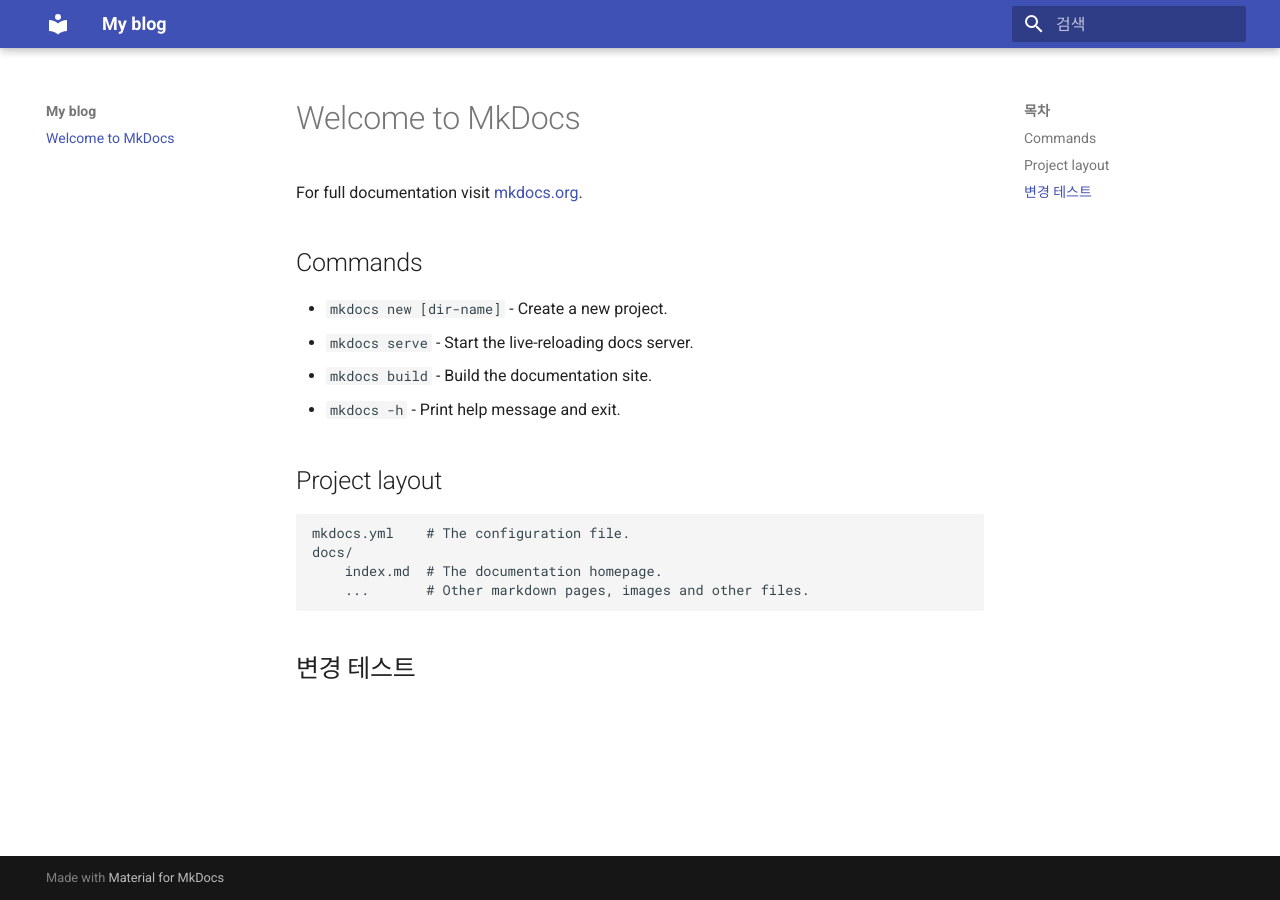
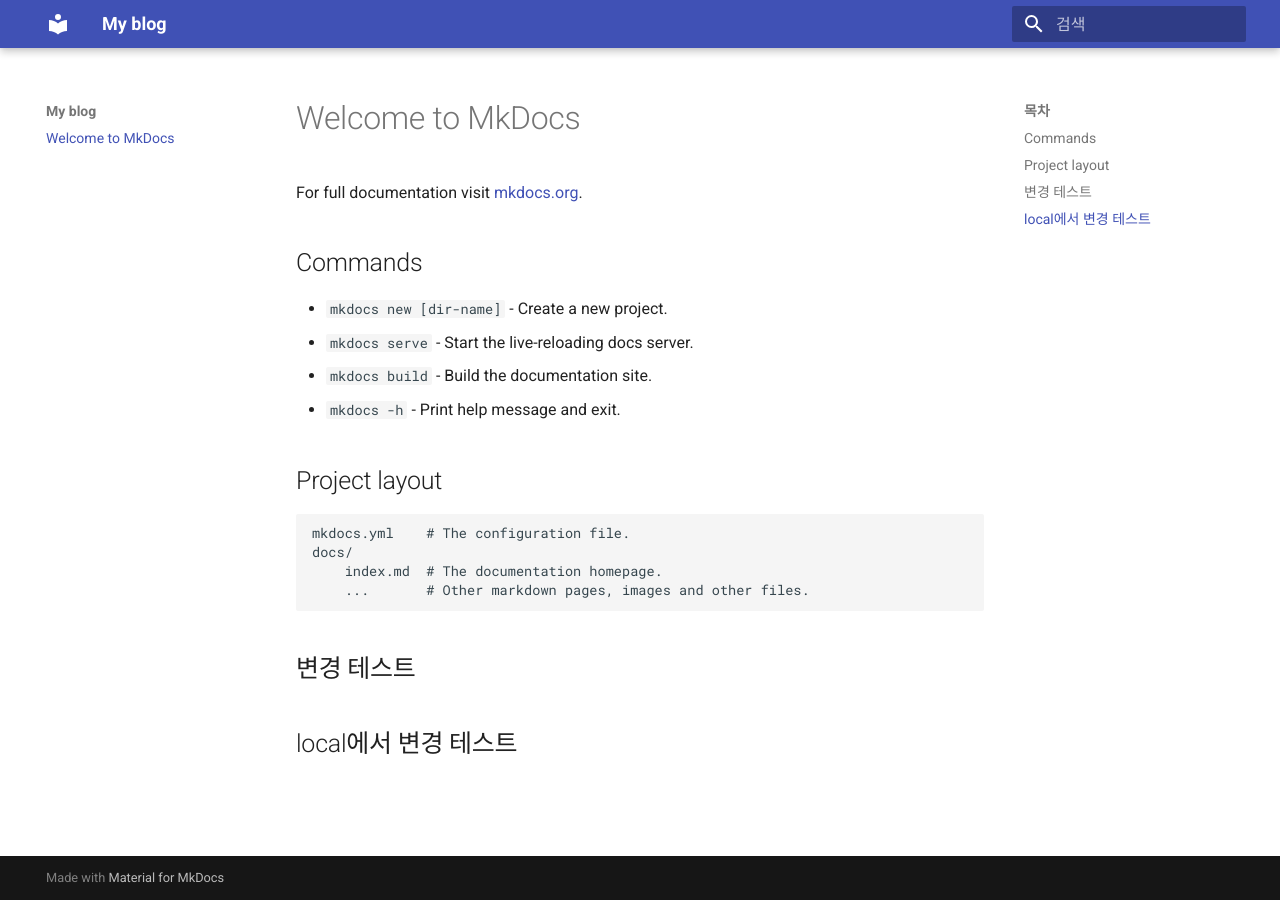
Before and after one commit to akje12301/akje12301.github.io, an MkDocs documentation site: the page built from docs/index.md, in a window 1280 px wide. Built offline with MkDocs 1.6.1 and Material for MkDocs 9.7.7, drawn with Linux system fonts in a browser that asks for light colours.

Commit message:
로컬에서 변경 테스트

```diff
--- a/docs/index.md
+++ b/docs/index.md
@@ -17,3 +17,5 @@ For full documentation visit [mkdocs.org](https://www.mkdocs.org).
         ...       # Other markdown pages, images and other files.
 
 ## 변경 테스트
+
+## local에서 변경 테스트
```
